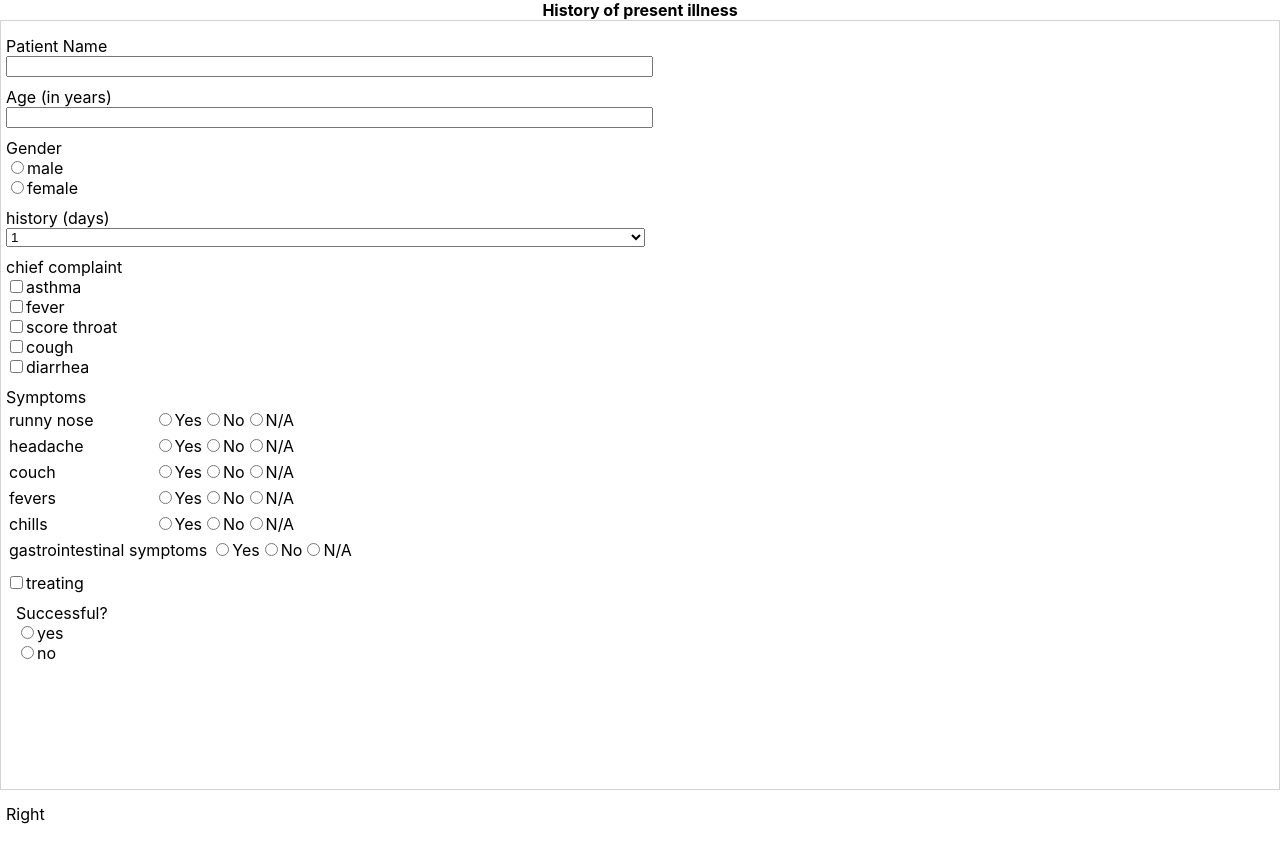
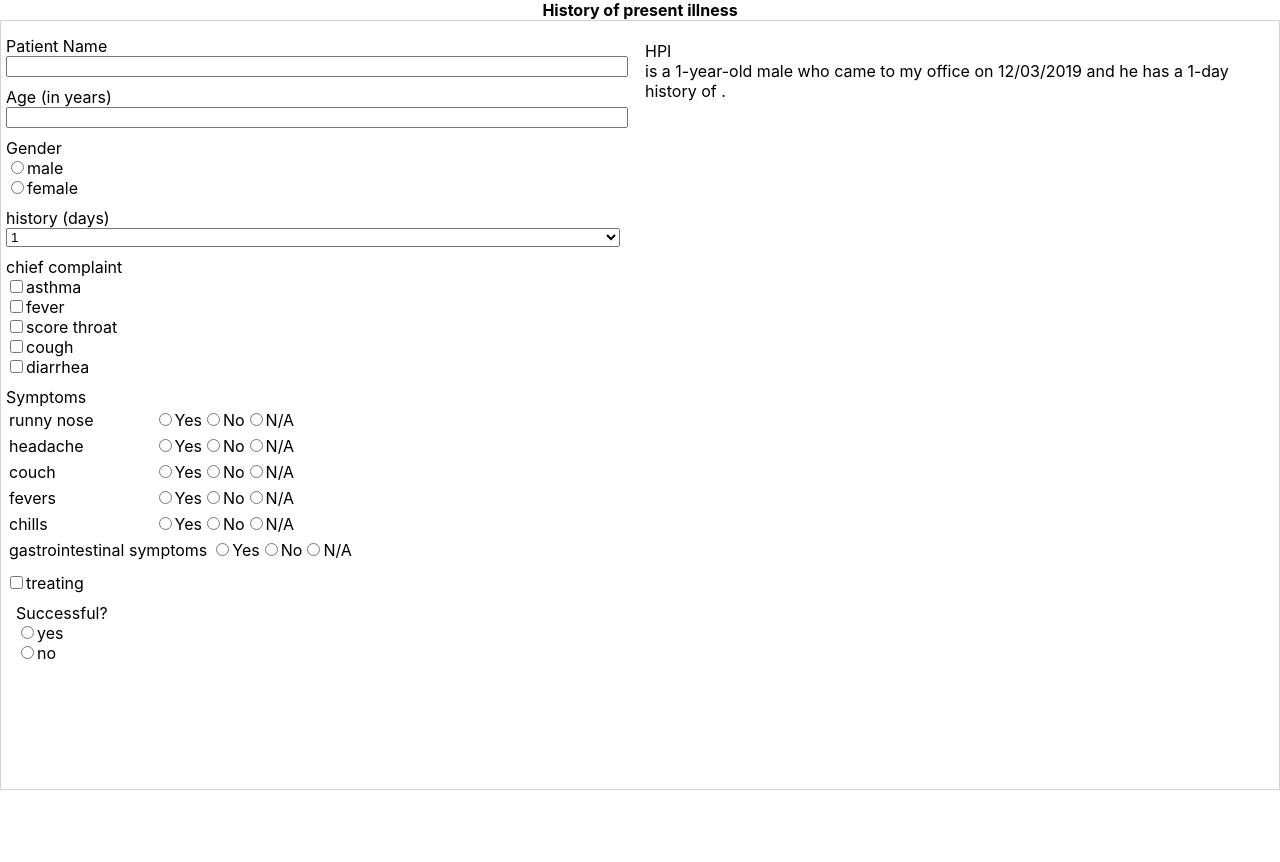
Before and after one commit to jyyblue1987/HPI, a React (Create React App) app: page / in a window 1280 px wide. Shown: the top 862 px of the page. After the commit the page ends 829 px from the top, so only its background shows below. Built offline with nearby package versions, Linux system fonts and the light colour scheme.

Commit message:
[add] add chief

```diff
--- a/src/App.css
+++ b/src/App.css
@@ -8,6 +8,7 @@
 	border-color: lightgray;
 	border-style: solid;
 	height: 96vh;
+	display: flex;
 }
 
 .panel {
@@ -15,6 +16,10 @@
 	height: 100%;
 	display: inline-block;
 	padding: 5px;
+}
+
+.right {
+	padding: 20px;
 }
 
 .row > label, .row > input, .row > select, .row > table {
--- a/src/App.js
+++ b/src/App.js
@@ -1,13 +1,63 @@
 import logo from './logo.svg';
 import './App.css';
+import {useState, useRef, useEffect} from 'react';
+
 import RadioRows from './RadioRows';
 
 function App() {
+	const [name, setName] = useState('');
+	const [age, setAge] = useState(1);
+	const [gender, setGender] = useState('male');
+	const [history, setHistory] = useState(1);
+	const [comp, setComp] = useState('');
+	const chief = useRef({});
+
 	const genders = ['male', 'female'];
 	const days = [1, 2, 3, 4, 5, 6, 7];
 	const complaints = ['asthma', 'fever', 'score throat', 'cough', 'diarrhea'];
 	const symptoms = ['runny nose', 'headache', 'couch', 'fevers', 'chills', 'gastrointestinal symptoms'];
 	const yesno = ['yes', 'no'];
+
+	useEffect(() => {
+		var data = {};
+		complaints.forEach(item => {
+			data[item] = false;
+		})
+		chief.current = data;
+	}, []);
+
+
+	const onPatientChange = (e) => {
+		setName(e.target.value);
+	}
+
+	const onAgeChange = (e) => {
+		setAge(e.target.value)
+	}
+
+	const onGenderChange = (g) => {
+		setGender(g);
+	}
+
+	const onHistoryChange = (e) => {
+		setHistory(e.target.value);
+	}
+
+	const onChangeChief = (e) => {
+		var value = chief.current;
+
+		value[e.target.value] = e.target.checked;
+
+		// generate the string
+		const result = complaints.filter(item => value[item]);
+		console.log(value);
+		const text = result.join(", ");
+		console.log(text);
+
+		setComp(text);
+
+		chief.current = value;
+	}
 
 	return (
 		<div>
@@ -16,12 +66,12 @@ function App() {
 				<div className="left panel">
 					<div className="row">
 						<label>Patient Name</label>
-						<input type="text" />
+						<input type="text" onChange={(e) => onPatientChange(e)}/>
 					</div>
 
 					<div className="row">
 						<label>Age (in years)</label>
-						<input type="text" />
+						<input type="number" onChange={(e) => onAgeChange(e)} />
 					</div>
 
 					<div className="row">
@@ -30,7 +80,7 @@ function App() {
 							genders.map(item => (
 								<div className="radio"  key={item}>
 									<label>
-										<input type="radio" name="gender" value={item}/>
+										<input type="radio" name="gender" value={item} onChange={() => onGenderChange(item)}/>
 										{item}
 									</label>
 								</div>
@@ -40,10 +90,10 @@ function App() {
 
 					<div className="row">
 						<label>history (days)</label>
-						<select>
+						<select  onChange={(e) => onHistoryChange(e)}>
 							{
 								days.map(d => (
-									<option  key={d} value={d}>{d}</option>
+									<option key={d} value={d}>{d}</option>
 								))
 							}
 						</select>
@@ -53,9 +103,9 @@ function App() {
 						<label>chief complaint</label>
 						{
 							complaints.map(item => (
-								<div className="checkbox">
-									<label key={item}>
-										<input type="checkbox" name="complaint" value={item}/>
+								<div className="checkbox"  key={item}>
+									<label>
+										<input type="checkbox" name="complaint" value={item} onChange={(e) => onChangeChief(e)}/>
 										{item}
 									</label>
 								</div>
@@ -95,7 +145,10 @@ function App() {
 
 				</div>
 				<div className="right panel">
-					Right
+					HPI
+					<br/>
+					{name} is a {age}-year-old {gender} who came to my office on 12/03/2019 and he has a {history}-day history of {comp}.
+					<br />
 				</div>
 			</div>
 		</div>
```
